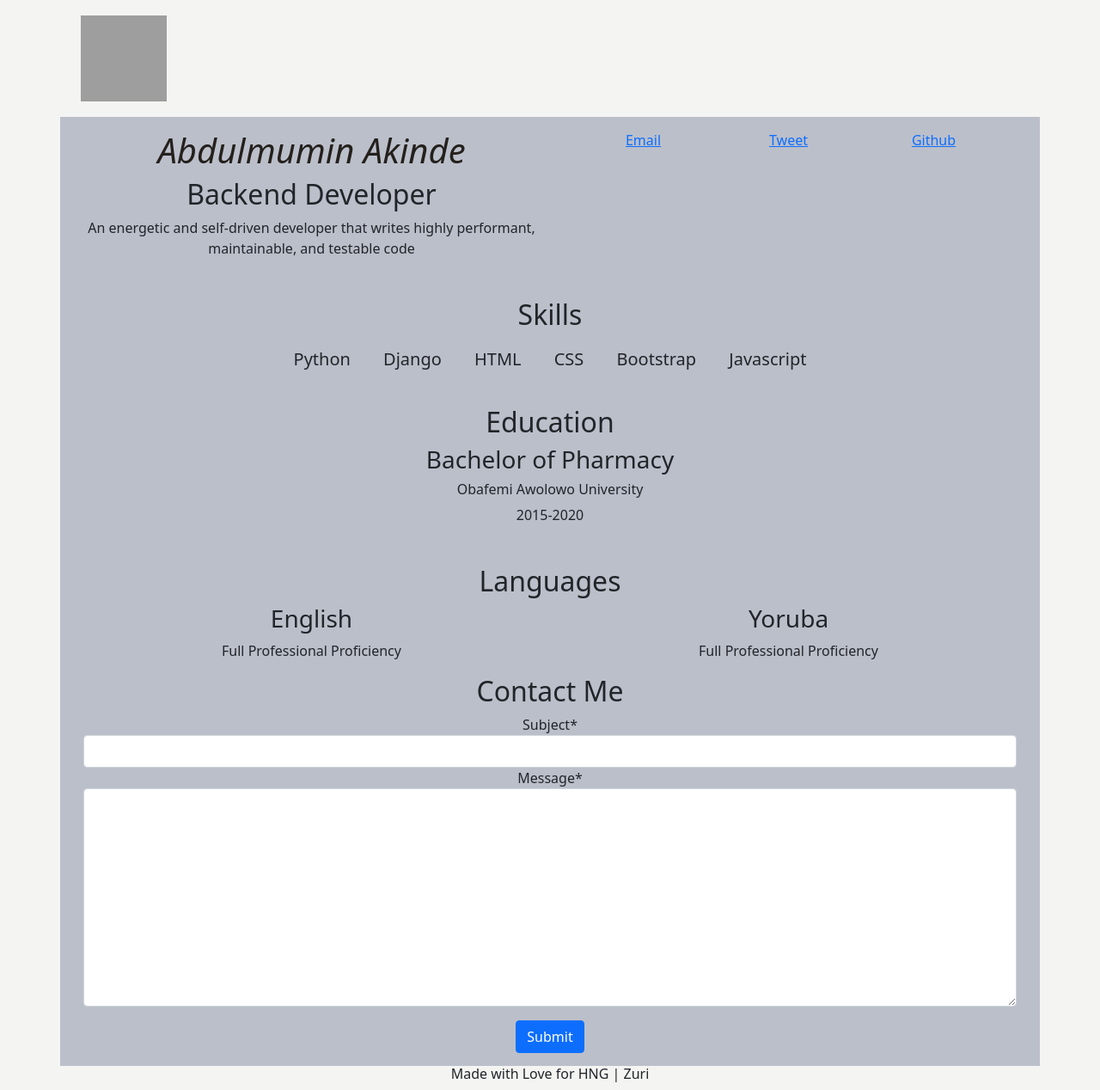
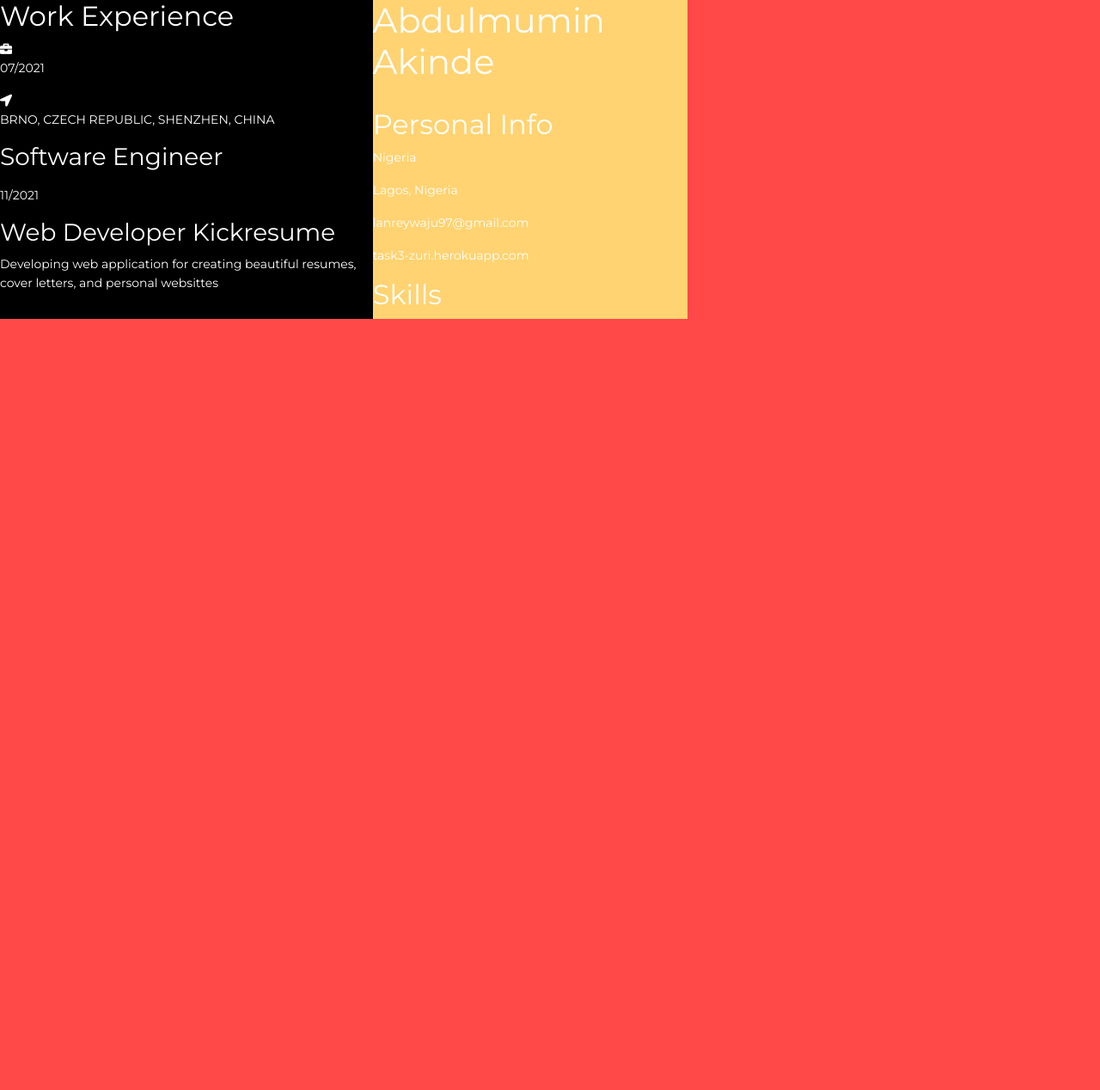
Before and after one commit to Lanrey-waju/zuri-backend, a Django app: page / in a window 1280 px wide. Shown: the whole page at 86% size. After the commit the page ends 371 px from the top, so only its background shows below. Run offline with Django 3.2, Linux system fonts and the light colour scheme; some libraries are stand-ins or nearby versions; grey boxes are pictures that could not be loaded.

Commit message:
design a new resume page

```diff
--- a/resume_app/static/main.css
+++ b/resume_app/static/main.css
@@ -51,3 +51,21 @@
   height: 100px;
   display: block;
 }
+
+.container {
+  background-color: #000000;
+}
+
+.container h2,
+p {
+  color: #ffe6e6;
+  font-size: 0.5rem;
+}
+
+.right-box {
+  background-color: #ffe6e6;
+}
+
+.p-info p {
+  color: #bd1616;
+}
--- /dev/null
+++ b/resume_app/static/new.css
@@ -0,0 +1,33 @@
+@import url("https://fonts.googleapis.com/css2?family=Montserrat:ital,wght@0,400;0,600;0,700;0,900;1,400&display=swap");
+* {
+  margin: 0;
+  padding: 0;
+  -webkit-box-sizing: box;
+          box-sizing: box;
+  list-style: none;
+  font-family: 'Montserrat', sans-serif;
+}
+
+body {
+  background: #ff4848;
+  font-size: 14px;
+  line-height: 22px;
+  color: #fff;
+}
+
+.resume {
+  width: 800px;
+  display: -webkit-box;
+  display: -ms-flexbox;
+  display: flex;
+}
+
+.resume .resume_left {
+  width: 500px;
+  background-color: black;
+}
+
+.resume .resume_right {
+  background-color: #ffd371;
+}
+/*# sourceMappingURL=new.css.map */
--- /dev/null
+++ b/resume_app/static/new.scss
@@ -0,0 +1,37 @@
+@import url('https://fonts.googleapis.com/css2?family=Montserrat:ital,wght@0,400;0,600;0,700;0,900;1,400&display=swap');
+
+* {
+  margin: 0;
+  padding: 0;
+  box-sizing: box;
+  list-style: none;
+  font-family: 'Montserrat', sans-serif;
+}
+
+body {
+  background: #ff4848;
+  font-size: 14px;
+  line-height: 22px;
+  color: #fff;
+}
+
+.resume {
+  width: 800px;
+  display: flex;
+  padding: 20px;
+
+  .resume_left {
+    width: 500px;
+    background-color: black;
+
+    .work {
+      .icon {
+        background-color: white;
+      }
+    }
+  }
+
+  .resume_right {
+    background-color: #ffd371;
+  }
+}
--- a/resume_app/templates/layout.html
+++ b/resume_app/templates/layout.html
@@ -15,11 +15,13 @@
     />
     <link
       rel="stylesheet"
-      href="https://cdnjs.cloudflare.com/ajax/libs/font-awesome/4.7.0/css/font-awesome.min.css"
+      href="https://use.fontawesome.com/releases/v5.15.4/css/all.css"
+      integrity="sha384-DyZ88mC6Up2uqS4h/KRgHuoeGwBcD4Ng9SiP4dIRy0EXTlnuz47vAwmeGwVChigm"
+      crossorigin="anonymous"
     />
-    <link rel="stylesheet" href="{% static 'main.css' %}" />
+    <link rel="stylesheet" href="{% static 'new.css' %}" />
   </head>
   <body>
-    {% block content %} {% endblock %}
+    {% block body %} {% endblock %}
   </body>
 </html>
--- a/resume_app/templates/resume_app/index.html
+++ b/resume_app/templates/resume_app/index.html
@@ -1,86 +1,64 @@
-{% extends 'layout.html' %} {% load static %} {% load crispy_forms_tags %}
-{% block content %}
-<header class="sticky-top container-lg">
-  <div>
-    <nav class="navbar navbar-expand-lg navbar-light">
-      <div class="container-md">
-        <div class="row">
-          <div class="col-md">
-            <a href="https://internship.zuri.team" target="blank"><img class="logo" src="https://cdn.hashnode.com/res/hashnode/image/upload/v1629079882319/m_TLVY1Rf.png?w=1600&h=840&fit=crop&crop=entropy&auto=compress,format&format=webp" alt="zuri-logo" srcset=""></a>
-          </div>
+{% extends 'layout.html' %} {% load static %}
+{% load crispy_forms_tags %} {% block body %}
+<div class="resume">
+  <div class="resume_left">
+    <div class="work">
+      <h2 class="sub-heading">Work Experience</h2>
+      <div class="work-history">
+        <div class="icon"><i class="fas fa-briefcase"></i></div>
+        <p class="date">07/2021</p>
+        <div class="icon"><i class="fas fa-location-arrow"></i></i></div>
+        <p class="date">BRNO, CZECH REPUBLIC, SHENZHEN, CHINA</p>
+        <div class="work-position">
+          <h3>Software Engineer</h3>
         </div>
+        <p class="date"></p>
       </div>
-    </nav>
-  </div>
-</header>
-{% if messages %} {% for message in messages %}
-<div class="alert alert-{{ message.tags }}">{{ message }}</div>
-{% endfor %} {% endif %}
-<!-- {% if form.errors %}
-  {% for error in form.errors %}
-    {{ error }}
-  {% endfor %}
-{% endif %} -->
-<div class="container resume">
-  <div class="row resume-div">
-    <div class="col">
-      <h1 class="main-heading">Abdulmumin Akinde</h1>
-      <h2>Backend Developer</h2>
-      <p>
-        An energetic and self-driven developer that writes highly performant, maintainable,
-        and testable code
-      </p>
-    </div>
-    <div class="col">
-      <div class="container">
-        <div class="row">
-          <a  class="col" href="#">Email</a>
-          <a class="col" href="#">Tweet</a>
-          <a class="col" href="#">Github</a>
+      <div class="work-history">
+        <div class="icon"></div>
+        <p class="date">11/2021</p>
+        <div class="icon"></div>
+        <p class="date"></p>
+        <div class="work-position">
+          <h3>Web Developer Kickresume</h3>
         </div>
+        <p class="date">
+          Developing web application for creating beautiful resumes, cover
+          letters, and personal websittes
+        </p>
+      </div>
+      <div class="work-history">
+        <div class="icon"></div>
+        <p class="date"></p>
+        <div class="icon"></div>
+        <p class="date"></p>
+        <div class="work-position"></div>
+        <p class="date"></p>
       </div>
     </div>
   </div>
-  <div class="skill">
-    <h2>Skills</h2>
-    <button class="btn btn-lg">Python</button>
-    <button class="btn btn-lg">Django</button>
-    <button class="btn btn-lg">HTML</button>
-    <button class="btn btn-lg">CSS</button>
-    <button class="btn btn-lg">Bootstrap</button>
-    <button class="btn btn-lg">Javascript</button>
-  </div>
-  <div class="education">
-    <h2>Education</h2>
-    <h3>Bachelor of Pharmacy</h3>
-    <h6>Obafemi Awolowo University</h6>
-    <p>2015-2020</p>
-  </div>
-  <div class="container language">
-    <h2>Languages</h2>
-    <div class="row">
-      <div class="col">
-        <h3>English</h3>
-        <p>Full Professional Proficiency</p>
-      </div>
-      <div class="col">
-        <h3>Yoruba</h3>
-        <p>Full Professional Proficiency</p>
-      </div>
+  <div class="resume_right">
+    <div class="heading">
+      <h1 class="name">Abdulmumin Akinde</h1>
     </div>
-    <div class="row">
-      <div class="col">
-        <h2>Contact Me</h2>
-        <form action="{% url 'home-page' %}" method="POST">
-        <div class="mb-3">{% csrf_token %} {{ form|crispy }}</div>
-        <button type="submit" class="btn btn-primary">Submit</button>
-      </div>
-  </div>
-  </form>
+    <div class="img-container">
+      <img src="" alt="" />
+    </div>
+    <div class="p_info">
+      <h2>Personal Info</h2>
+    </div>
+    <div class="icon"></div>
+    <p>Nigeria</p>
+    <div class="icon"></div>
+    <p>Lagos, Nigeria</p>
+    <div class="icon"></div>
+    <p>lanreywaju97@gmail.com</p>
+    <div class="icon"></div>
+    <p>task3-zuri.herokuapp.com</p>
+    <div class="skills">
+      <h2>Skills</h2>
+
+    </div>
   </div>
 </div>
-<section class="container">
-  <h6>Made with Love for HNG | Zuri</h6>
-</section>
-
 {% endblock %}
```
Also changed, not shown: 1 other file.
